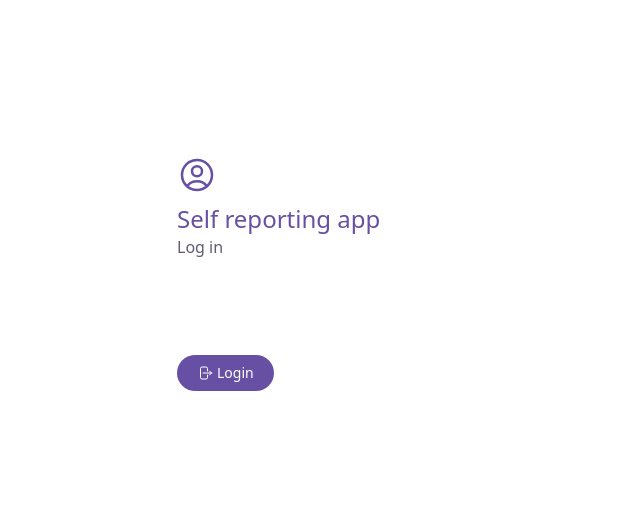
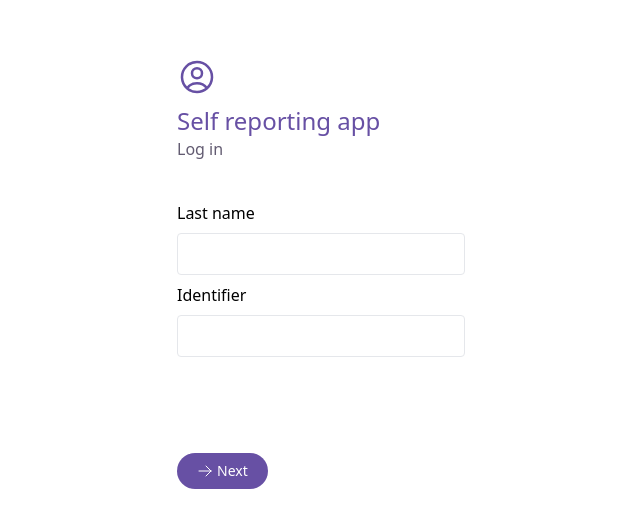
Before and after one commit to eirikhaugstulen/hackathon-dhis, a Next.js app: page / in a window 1280 px wide. Shown: the part 127-654 px from the top of the page, without its empty margins (319-959 px from the left). Built offline with nearby package versions, Linux system fonts and the light colour scheme.

Commit message:
feat: updates

```diff
--- a/components/CustomField/CustomField.tsx
+++ b/components/CustomField/CustomField.tsx
@@ -3,7 +3,7 @@ import {ErrorMessage, Field} from "formik";
 interface CustomField {
     name: string,
     label: string,
-    suffix: string,
+    suffix?: string,
     placeholder: string,
 }
 
--- a/pages/api/hello.ts
+++ /dev/null
@@ -1,13 +0,0 @@
-// Next.js API route support: https://nextjs.org/docs/api-routes/introduction
-import type { NextApiRequest, NextApiResponse } from 'next'
-
-type Data = {
-  name: string
-}
-
-export default function handler(
-  req: NextApiRequest,
-  res: NextApiResponse<Data>
-) {
-  res.status(200).json({ name: 'John Doe' })
-}
--- /dev/null
+++ b/pages/api/post.ts
@@ -0,0 +1,34 @@
+// Next.js API route support: https://nextjs.org/docs/api-routes/introduction
+import type { NextApiRequest, NextApiResponse } from 'next'
+import axios from "axios";
+
+type Data = {
+    name: string
+}
+
+export default function handler(
+    req: NextApiRequest,
+    res: NextApiResponse<Data>
+) {
+    var data = JSON.stringify(req.body);
+
+    var config = {
+        method: 'post',
+        url: 'http://172.104.146.122:8080/api/self-reporting/vital-signs',
+        headers: {
+            'Content-Type': 'application/json'
+        },
+        data : data
+    };
+
+    return axios(config)
+        .then(function (response) {
+            console.log(JSON.stringify(response.data));
+            // @ts-ignore
+            res.status(200).send('OK')
+        })
+        .catch(function (error) {
+            console.log(error);
+            res.status(500).send(error)
+        });
+}
--- a/pages/index.tsx
+++ b/pages/index.tsx
@@ -1,9 +1,18 @@
 import type { NextPage } from 'next'
 import Head from 'next/head'
 import Link from "next/link";
-import {ArrowRightOnRectangleIcon, UserCircleIcon} from "@heroicons/react/24/outline";
+import {ArrowRightIcon, ArrowRightOnRectangleIcon, UserCircleIcon} from "@heroicons/react/24/outline";
+import {Field, Form, Formik} from "formik";
+import {CustomField} from "../components/CustomField/CustomField";
+import {useCallback, useState} from "react";
 
 const Home: NextPage = () => {
+    const [step, setStep] = useState(0)
+
+    const onChangeNumber = useCallback(() => {
+
+    }, [])
+
     return (
         <div>
             <Head>
@@ -17,13 +26,50 @@ const Home: NextPage = () => {
                     <UserCircleIcon className={'h-10 w-10 text-primary'} />
                     <h1 className={'text-primary text-2xl mt-2'}>Self reporting app</h1>
                     <p className={'text-secondary'}>Log in</p>
+
+                    <div className={'my-10'}>
+                        <Formik
+                            initialValues={{
+                                name: '',
+                                identifier: '',
+                            }}
+                            onSubmit={() => {}}
+                        >
+                            <Form>
+                                {step === 0 ? (
+                                    <>
+                                        <CustomField name={'name'} label={'Last name'} placeholder={''} />
+                                        <CustomField name={'identifier'} label={'Identifier'} placeholder={''} />
+                                    </>
+                                ) : (
+                                    <div className={'flex gap-2'}>
+                                        <input className={'border text-center rounded py-4 px-1 w-16'} />
+                                        <input className={'border text-center rounded py-4 px-1 w-16'} />
+                                        <input className={'border text-center rounded py-4 px-1 w-16'} />
+                                        <input className={'border text-center rounded py-4 px-1 w-16'} />
+                                    </div>
+                                )}
+                            </Form>
+                        </Formik>
+                    </div>
+
                     <div className={'mt-24 flex'}>
+                        {step === 0 ? (
+                            <button
+                                className={'flex gap-1 items-center rounded-full bg-primary text-white px-5 py-2 text-sm hover:bg-primary-hover'}
+                                onClick={() => setStep(1)}
+                            >
+                                <ArrowRightIcon className={'w-4 h-4'} />
+                                <p>Next</p>
+                            </button>
+                        ) : (
                             <Link href={'/journal'}>
                                 <a className={'flex gap-1 items-center rounded-full bg-primary text-white px-5 py-2 text-sm hover:bg-primary-hover'}>
                                     <ArrowRightOnRectangleIcon className={'w-4 h-4'} />
                                     <p>Login</p>
                                 </a>
                             </Link>
+                        )}
                     </div>
                 </div>
             </div>
--- a/pages/report/index.tsx
+++ b/pages/report/index.tsx
@@ -11,7 +11,7 @@ import toast from "react-hot-toast";
 
 export default function Index () {
     const router = useRouter();
-    const { mutate, isLoading } = useMutation((values): any => axios.post('/test'), {
+    const { mutate, isLoading } = useMutation((values): any => axios.post('/api/post', values), {
         onSuccess: () => {
             toast.success('Data is reported')
             router.push('/journal');
@@ -33,14 +33,15 @@ export default function Index () {
 
                 <Formik
                     initialValues={{
-                        systolic_blood_pressure: undefined,
-                        diastolic_blood_pressure: undefined,
-                        pulse: undefined,
-                        weight: undefined
+                        id: 'dwWgzxGz0S4',
+                        systolic: 0,
+                        diastolic: 0,
+                        pulse: 0,
+                        weight: 0
                     }}
                     validationSchema={Yup.object({
-                        systolic_blood_pressure: Yup.number().typeError('Please input a number').required('Required'),
-                        diastolic_blood_pressure: Yup.number().typeError('Please input a number').required('Required'),
+                        systolic: Yup.number().typeError('Please input a number').required('Required'),
+                        diastolic: Yup.number().typeError('Please input a number').required('Required'),
                         pulse: Yup.number().typeError('Please input a number').required('Required'),
                         weight: Yup.number().typeError('Please input a number').required('Required')
                     })}
@@ -49,14 +50,14 @@ export default function Index () {
                 >
                     <Form className={'flex flex-col'}>
                         <CustomField
-                            name={'systolic_blood_pressure'}
+                            name={'systolic'}
                             label={'Systolic blood pressure'}
                             placeholder={''}
                             suffix={'mmHg'}
                         />
 
                         <CustomField
-                            name={'diastolic_blood_pressure'}
+                            name={'diastolic'}
                             label={'Diastolic blood pressure'}
                             placeholder={''}
                             suffix={'mmHg'}
@@ -82,7 +83,10 @@ export default function Index () {
                                     <ArrowLeftIcon className={'text-black w-5 h-5'} />
                                 </a>
                             </Link>
-                            <button className={'flex gap-1 items-center rounded-full bg-primary text-white px-5 py-2 text-sm hover:bg-primary-hover'}>
+                            <button
+                                type={"submit"}
+                                className={'flex gap-1 items-center rounded-full bg-primary text-white px-5 py-2 text-sm hover:bg-primary-hover'}
+                            >
                                 <ArrowDownTrayIcon className={'w-4 h-4'} />
                                 <p>Save</p>
                             </button>
```
Lines whose indentation alone changed are shown as unchanged.
